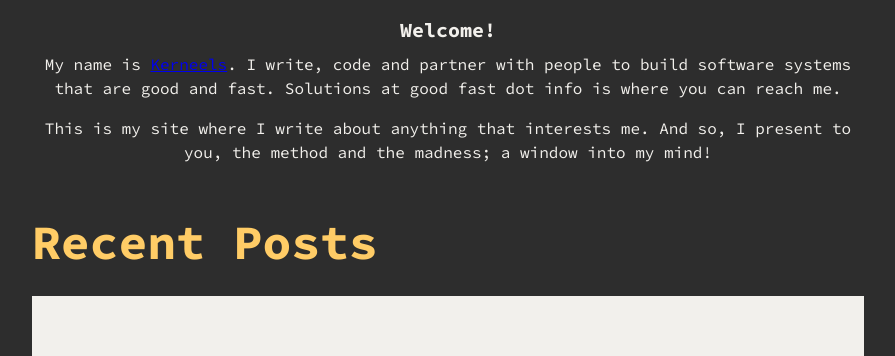
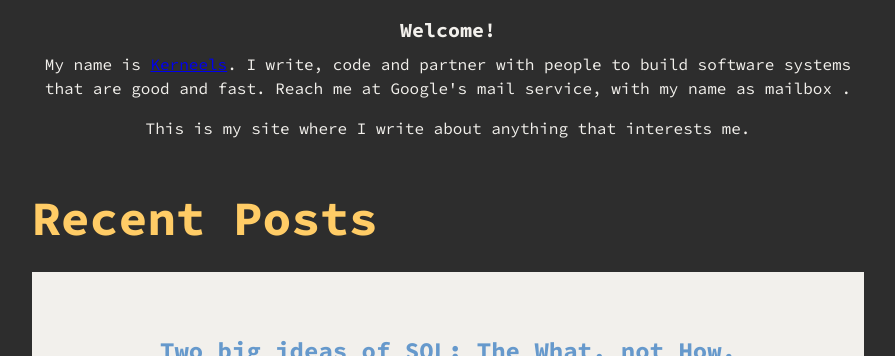
Before and after one commit to Kerneels/kerneels.github.io, a plain HTML site: page index.html in a window 1280 px wide. Shown: the part 353-709 px from the top of the page, without its empty margins (192-1087 px from the left). Drawn offline with nearby package versions, Linux system fonts and the light colour scheme; some packages are replaced by stand-ins of ours.

Commit message:
rebuilding site Sun, Sep 22, 2019 10:03:03 AM

```diff
--- a/index.html
+++ b/index.html
@@ -79,11 +79,10 @@
 	My name is <a href="https://www.linkedin.com/in/kerneels/">Kerneels</a>.
 	I write, code and partner with people to build
 software systems that are good and fast.
-Solutions at good fast dot info is where you can reach me.
+Reach me at Google's mail service, with my name as mailbox .
 </p>
 <p>
 This is my site where I write about anything that interests me.
-And so, I present to you, the method and the madness; a window into my mind!
 </p>
 </div>
 
```
